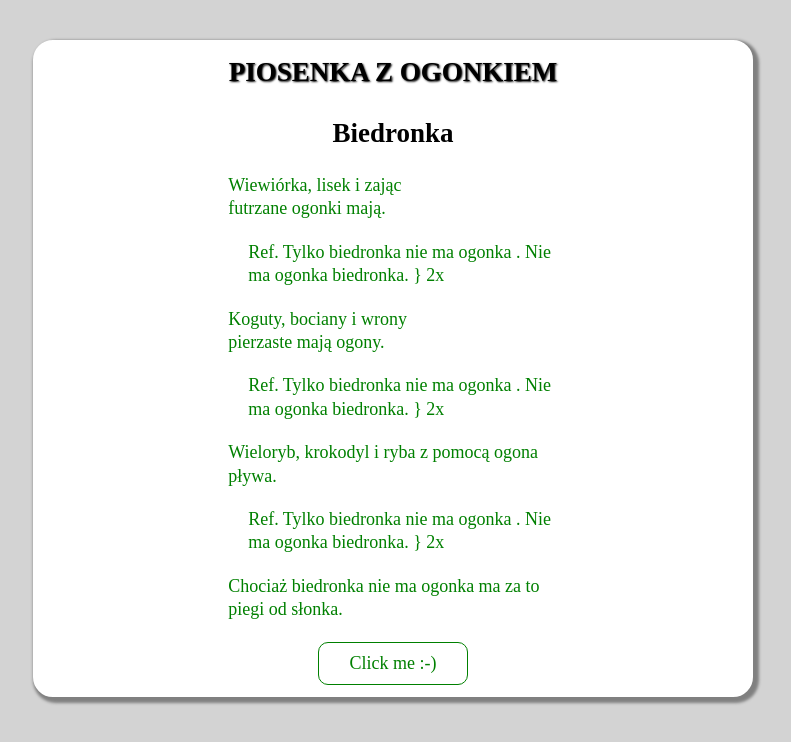
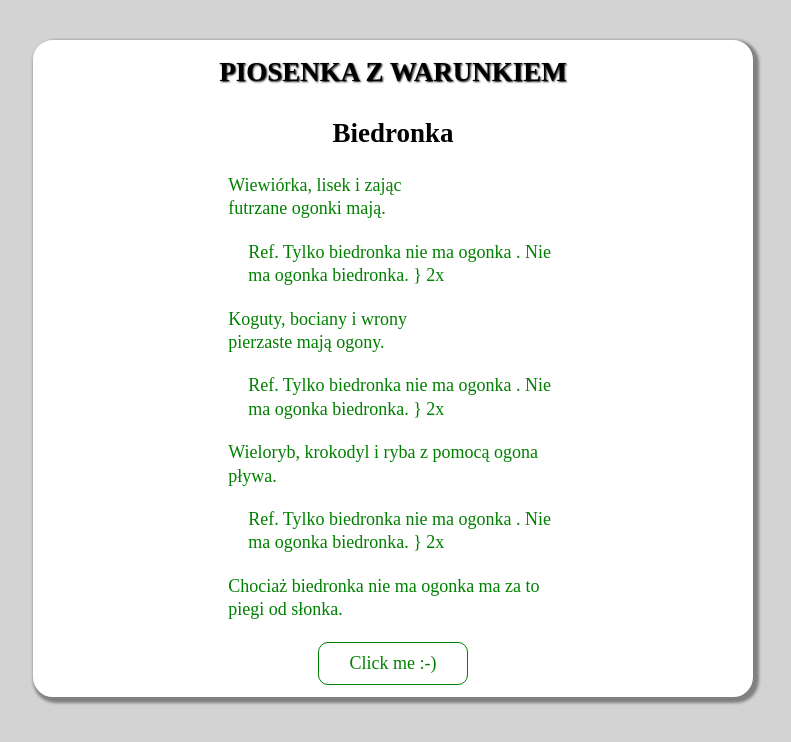
Before and after one commit to sebastianbukowski/learning-git-2, a plain HTML site: page index.html in a window 1280 px wide. Shown: the whole page, without its empty margins (247-1038 px from the left). Drawn offline with Linux system fonts and the light colour scheme.

Commit message:
Change formatting at the end of index.html

```diff
--- a/index.html
+++ b/index.html
@@ -8,7 +8,7 @@
 <body>
   <section>
     <div class="container">
-      <h1>Piosenka z ogonkiem</h1>
+      <h1>Piosenka z  warunkiem</h1>
       <h2>Biedronka</h2>
       <p>
         Wiewiórka, lisek i zając <br>
@@ -39,7 +39,7 @@
         ma za to piegi od słonka.
       </p>
       <a href="https://www.youtube.com/watch?time_continue=24&v=yddTBsgX2kk" target="blank">Click me :-) </a>
- </div>
-</section>
+    </div>
+  </section>
 </body>
 </html>
```
